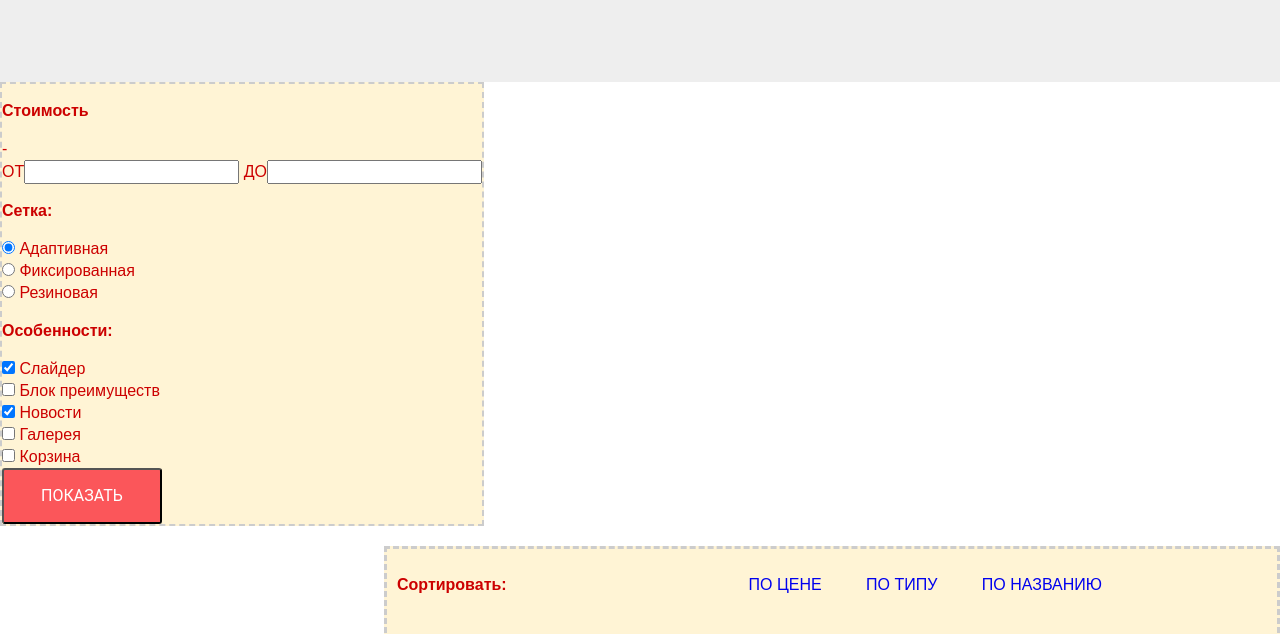
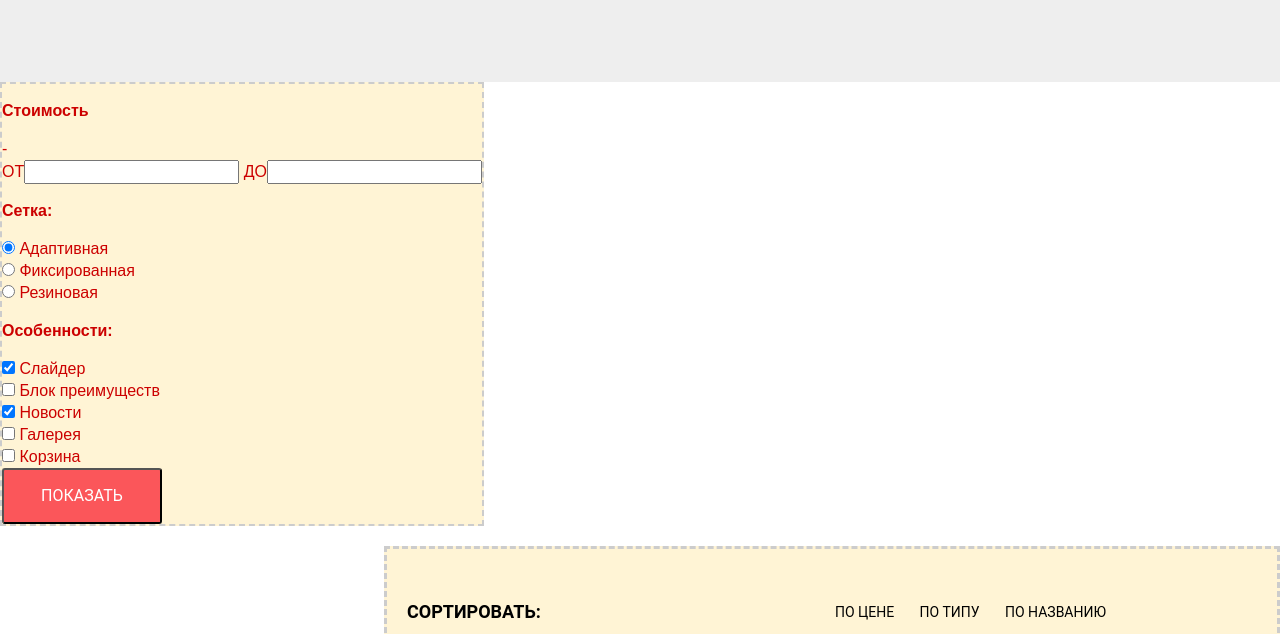
Before and after one commit to mesecha/155426-nerds, a plain HTML site: page catalog.html in a window 1280 px wide. Shown: the part 274-908 px from the top of the page. Drawn offline with Linux system fonts and the light colour scheme; a web font is replaced by a local one.

Commit message:
.sorting b
text-transform: uppercase;

```diff
--- a/catalog.html
+++ b/catalog.html
@@ -94,9 +94,9 @@
         </div>
       </div>
       <!--sorting right-->
-      <div class="right-side clearfix">
+      <div class="right-side">
       <!--sorting list-->
-      <div class="sorting clearfix">
+      <div class="sorting">
         <b>Сортировать:</b>
         <ul class="sorting-list">
           <li class="sorting-item">
--- a/css/main.css
+++ b/css/main.css
@@ -401,42 +401,37 @@ header .slider {
 	text-decoration: none;
 	list-style: none;
 }
-.sorting{
-	padding:25px 0;
+.sorting {
+	padding:52px 0;
+}
+.sorting b {
+	font-size: 18px;
+	text-transform: uppercase;
+	font-family: "Roboto";
+	color: rgb(0, 0, 0);
+	padding-left: 10px;
 }
 .sorting .sorting-list li{
 	display: inline-block;
-	padding-left: 40px
+	padding-left: 20px
 }
 .sorting-list li a {
-	text-transform: uppercase;
 	list-style: none;
 	text-decoration: none;
-.По_цене {
-  font-size: 4px;
-  font-family: "Roboto";
-  color: rgb(0, 0, 0);
-  text-transform: uppercase;
-  line-height: 1.286;
-  text-align: left;
-  -moz-transform: matrix( 3.50541372649093,0,0,3.50541372649093,0,0);
-  -webkit-transform: matrix( 3.50541372649093,0,0,3.50541372649093,0,0);
-  -ms-transform: matrix( 3.50541372649093,0,0,3.50541372649093,0,0);
-  position: absolute;
-  left: 961.544px;
-  top: 426.803px;
-  z-index: 91;
-}
-
-
-
+	font-size: 14px;
+	font-family: "Roboto";
+	color: rgb(0, 0, 0);
+	text-transform: uppercase;
+	line-height: 1.286;
+	text-align: left;
+	padding-right: 1px;
 }
 .sorting-list {
 	float: right;
 	list-style: none;
-
-	margin-right: 175px;
+	margin-right: 170px;
 	margin-top: 0;
+	padding-left: 0;
 }
 .catalog-left {
 	float: left;
```
